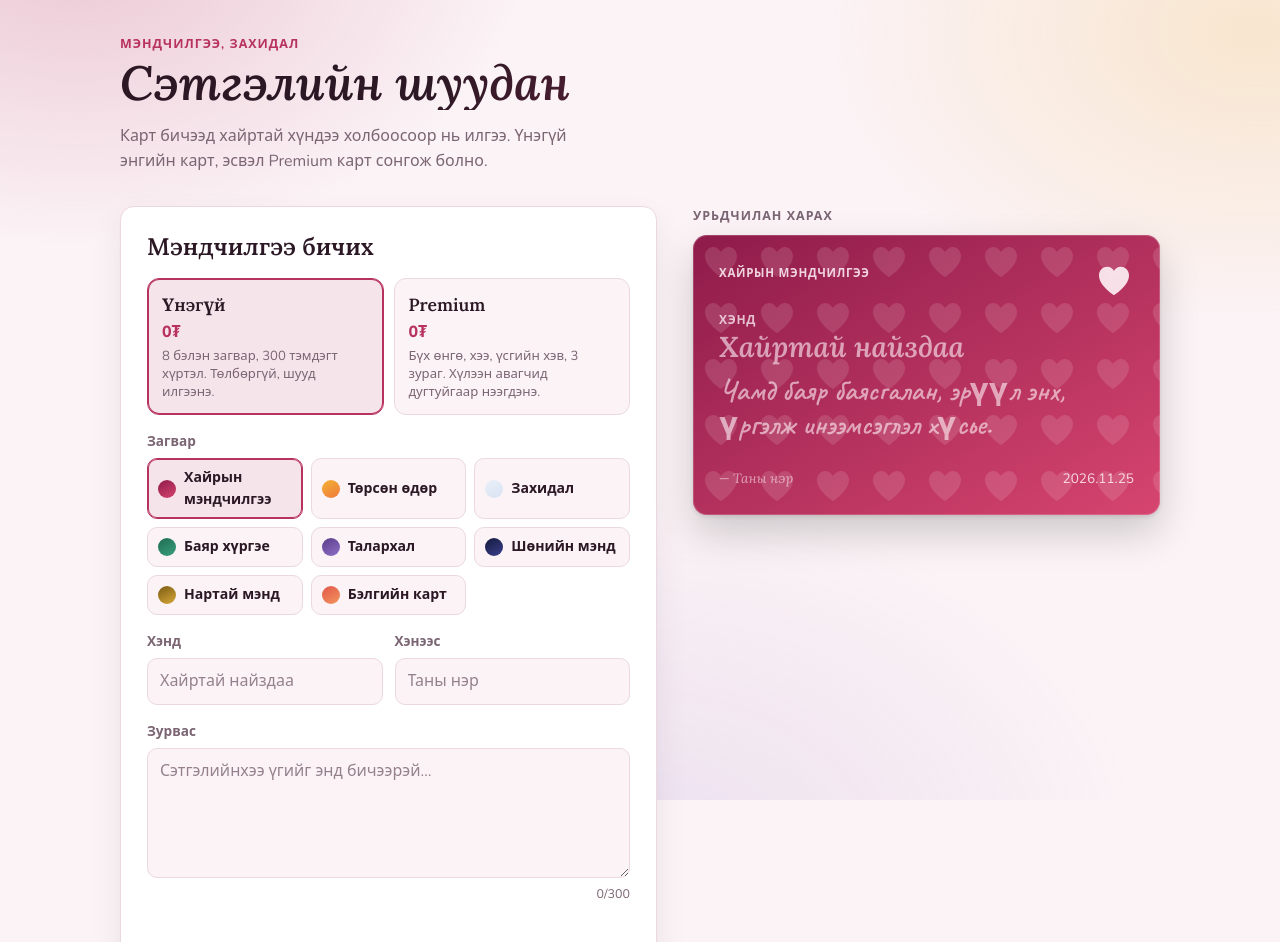
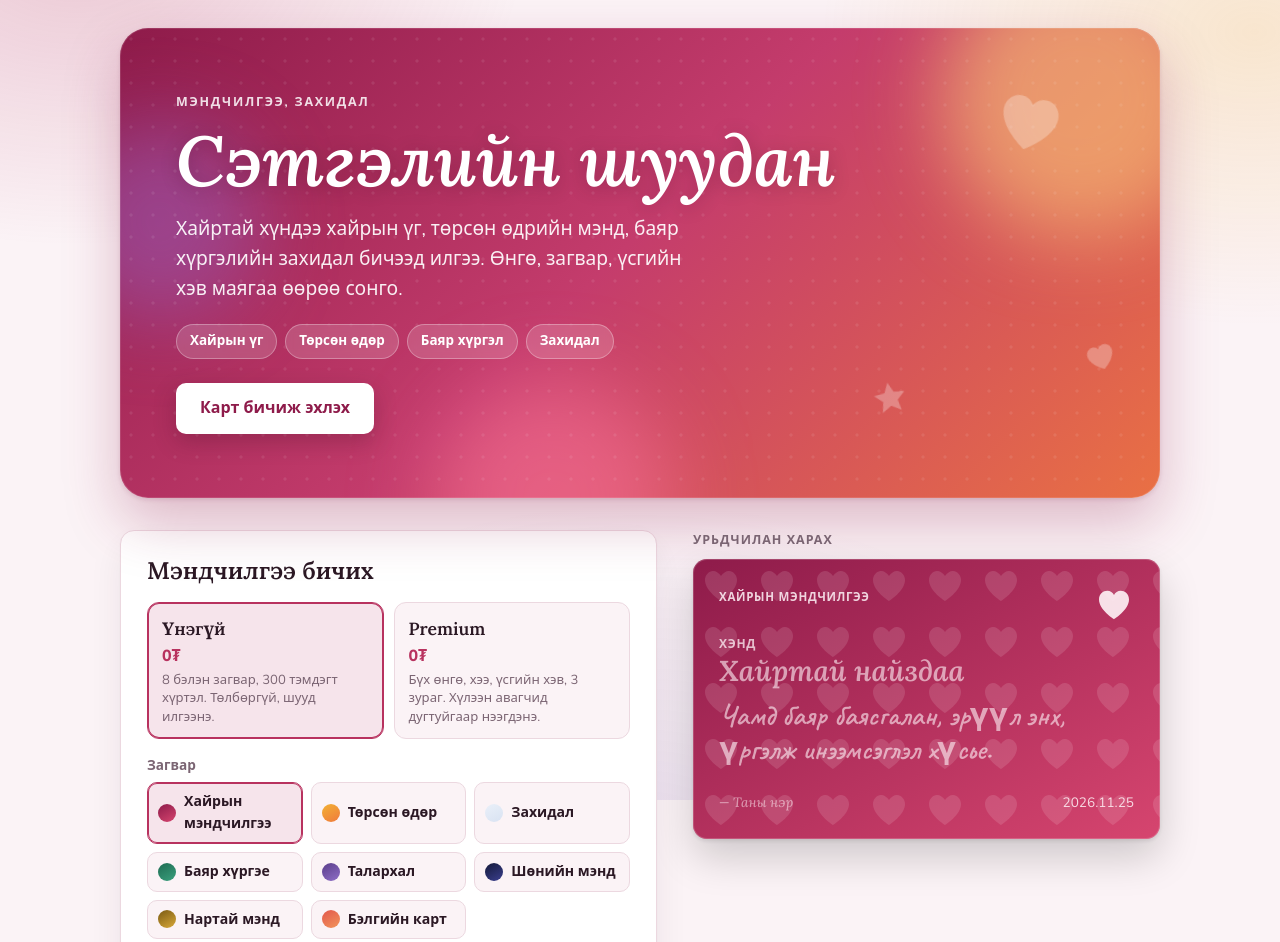
Before and after one commit to mnhbate57-blip/-., a website: page public/index.html in a window 1280 px wide. Shown: the top 942 px of the page. Drawn offline with nearby package versions, Linux system fonts and the light colour scheme; no server answers.

Commit message:
Update index.html
Update

```diff
--- a/public/index.html
+++ b/public/index.html
@@ -11,10 +11,20 @@
 </head>
 <body>
 <main class="wrap">
-  <header class="mast">
+  <header class="hero">
+    <span class="hero-orb o1" aria-hidden="true"></span>
+    <span class="hero-orb o2" aria-hidden="true"></span>
+    <span class="hero-orb o3" aria-hidden="true"></span>
+    <span class="hero-float f1" aria-hidden="true"><svg viewBox="0 0 48 48" fill="currentColor"><path d="M24 41S6 30 6 17.5C6 11 11 7 16 7c3.5 0 6.5 2 8 5 1.5-3 4.5-5 8-5 5 0 10 4 10 10.5C42 30 24 41 24 41z"/></svg></span>
+    <span class="hero-float f2" aria-hidden="true"><svg viewBox="0 0 48 48" fill="currentColor"><path d="M24 5l5.5 12 13 1.5-9.7 8.8 2.7 12.9L24 33.4 12.5 40.2l2.7-12.9L5.5 18.5l13-1.5z"/></svg></span>
+    <span class="hero-float f3" aria-hidden="true"><svg viewBox="0 0 48 48" fill="currentColor"><path d="M24 41S6 30 6 17.5C6 11 11 7 16 7c3.5 0 6.5 2 8 5 1.5-3 4.5-5 8-5 5 0 10 4 10 10.5C42 30 24 41 24 41z"/></svg></span>
     <span class="eyebrow">Мэндчилгээ, захидал</span>
     <h1>Сэтгэлийн шуудан</h1>
-    <p class="lede">Карт бичээд хайртай хүндээ холбоосоор нь илгээ. Үнэгүй энгийн карт, эсвэл Premium карт сонгож болно.</p>
+    <p class="lede">Хайртай хүндээ хайрын үг, төрсөн өдрийн мэнд, баяр хүргэлийн захидал бичээд илгээ. Өнгө, загвар, үсгийн хэв маягаа өөрөө сонго.</p>
+    <ul class="hero-tags" aria-label="Боломжууд">
+      <li>Хайрын үг</li><li>Төрсөн өдөр</li><li>Баяр хүргэл</li><li>Захидал</li>
+    </ul>
+    <a class="btn hero-cta" href="#compose-title">Карт бичиж эхлэх</a>
   </header>
 
   <section id="view-compose" class="compose" aria-labelledby="compose-title">
```
